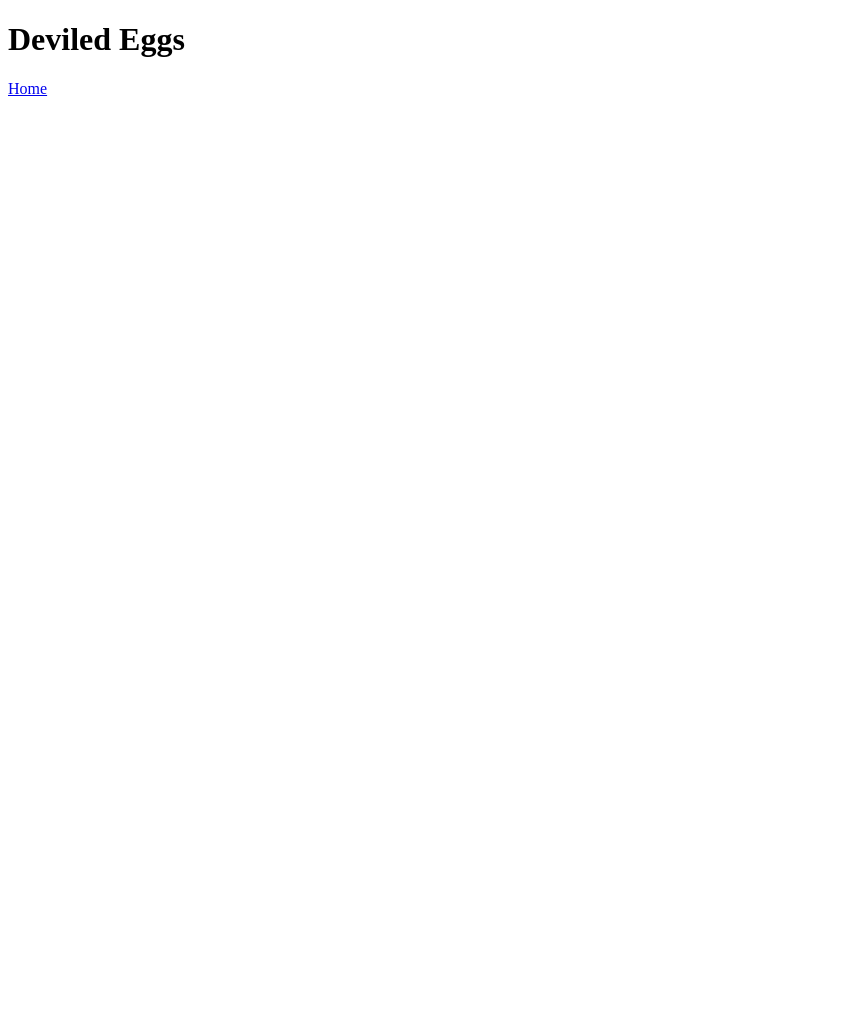
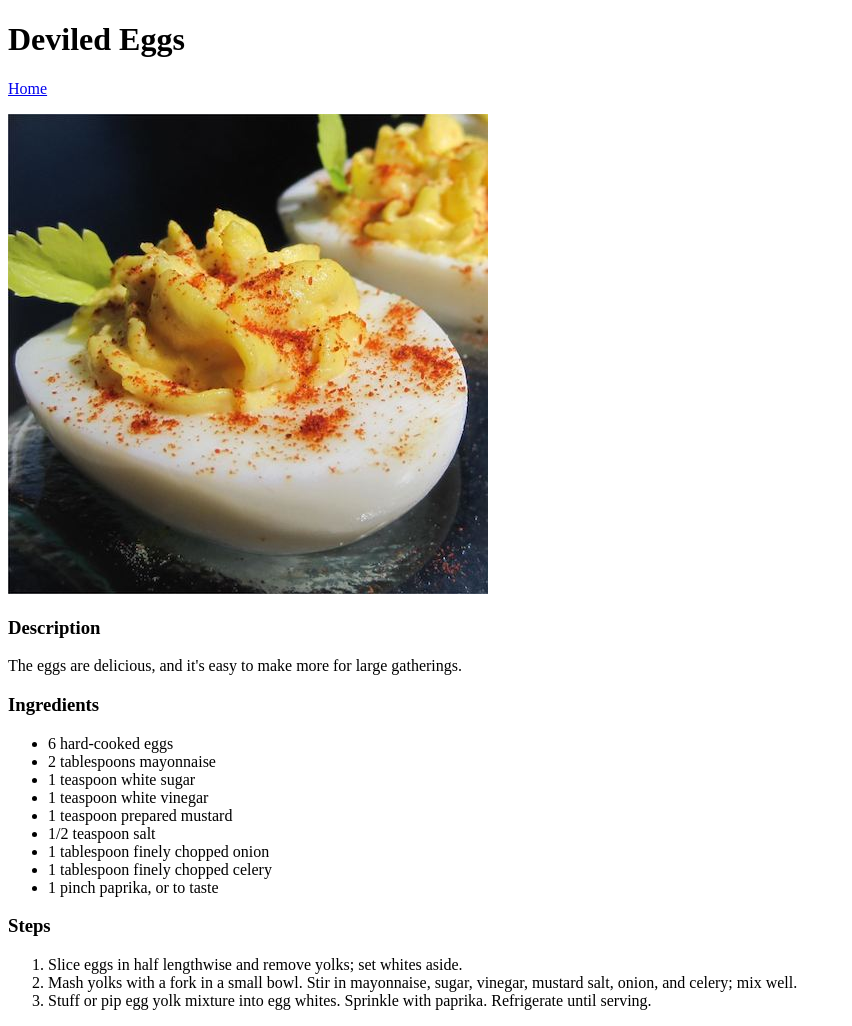
Before and after one commit to jus476/odin-recipes, a plain HTML site: page recipes/deviled-eggs.html in a window 1280 px wide. Shown: the whole page, without its empty margins (0-852 px from the left). Before the commit the page ends 800 px from the top, so only its background shows below. Drawn offline with Linux system fonts and the light colour scheme.

Commit message:
Add deviled egg image, description, ingredients and steps

```diff
--- a/recipes/deviled-eggs.html
+++ b/recipes/deviled-eggs.html
@@ -7,5 +7,38 @@
   <body>
     <h1>Deviled Eggs</h1>
     <a href="../index.html">Home</a>
+    <p>
+      <img src="../images/deviled-egg.jpg" alt="Picture of deviled eggs">
+    </p>
+    <h3>Description</h3>
+    <p>
+      The eggs are delicious, and it's easy to make more for large gatherings.
+    </p>
+    <h3>Ingredients</h3>
+    <ul>
+      <li>6 hard-cooked eggs</li>
+      <li>2 tablespoons mayonnaise</li>
+      <li>1 teaspoon white sugar</li>
+      <li>1 teaspoon white vinegar</li>
+      <li>1 teaspoon prepared mustard</li>
+      <li>1/2 teaspoon salt</li>
+      <li>1 tablespoon finely chopped onion</li>
+      <li>1 tablespoon finely chopped celery</li>
+      <li>1 pinch paprika, or to taste</li>
+    </ul>
+    <h3>Steps</h3>
+    <ol>
+      <li>
+        Slice eggs in half lengthwise and remove yolks; set whites aside.
+      </li>
+      <li>
+        Mash yolks with a fork in a small bowl. Stir in mayonnaise, sugar, vinegar, mustard salt,
+        onion, and celery; mix well.
+      </li>
+      <li>
+        Stuff or pip egg yolk mixture into egg whites.
+        Sprinkle with paprika. Refrigerate until serving.
+      </li>
+    </ol>
   </body>
 </html>
```
Also changed, not shown: images/deviled-egg.jpg (added).
